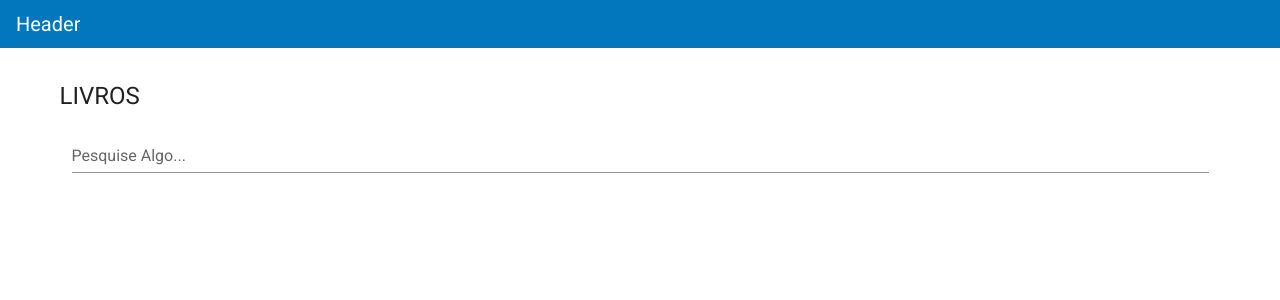
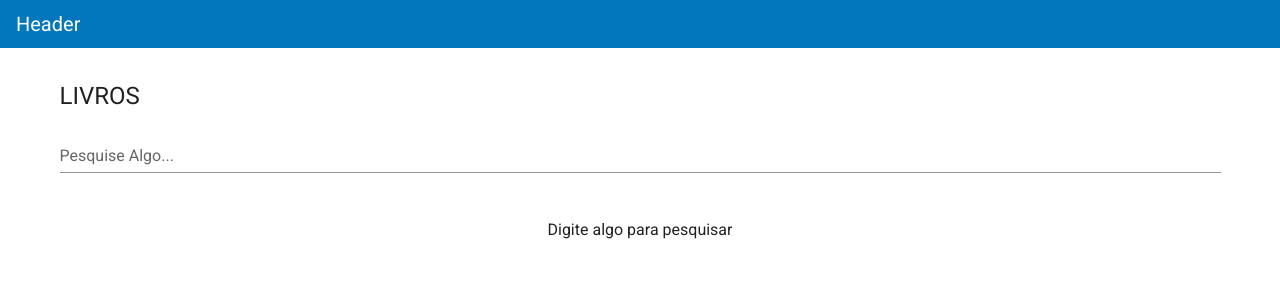
Before and after one commit to Beatriz-Sanchez/prateleira-digital, a Vue app: page /#/book in a window 1280 px wide. Shown: the top 300 px of the page. Built offline with nearby package versions, Linux system fonts and the light colour scheme.

Commit message:
added loading feedback in BookList component

```diff
--- a/src/components/book/BookList.vue
+++ b/src/components/book/BookList.vue
@@ -1,5 +1,5 @@
 <template>
-    <v-container>
+    <div>
         <v-row>
             <v-col
                 cols="12"
@@ -7,11 +7,24 @@
                 <v-text-field
                     v-model="textSearch"
                     label="Pesquise Algo..."
-                    @change="searchBooks"
+                    @input="searchBooks"
                 />
             </v-col>
         </v-row>
-        <v-row v-if="bookList.length > 0">
+        <v-row
+            v-if="!textSearch"
+            justify="center"
+        >
+            <v-col
+                cols="12"
+                md="4"
+                class="text-center"
+            >
+                <p>Digite algo para pesquisar</p>
+            </v-col>
+        </v-row>
+        <Loading :condition="searchOnGoing">
+            <v-row>
                 <v-col
                     v-for="(book, i) in bookList"
                     :key="i"
@@ -34,25 +47,37 @@
                     </v-card>
                 </v-col>
             </v-row>
-    </v-container>
+        </Loading>
+    </div>
 </template>
 
 <script>
     import axios from 'axios';
+    import Loading from '../loading/Loading.vue';
 
     export default {
         name: 'BookList',
+        components: {
+            Loading,
+        },
         data() {
             return {
                 bookList: [],
                 textSearch: '',
+                searchOnGoing: false,
             };
         },
         methods: {
             searchBooks() {
+                if (this.textSearch) {
+                    this.searchOnGoing = true;
                     axios.get(`https://www.googleapis.com/books/v1/volumes?q=${this.textSearch}`).then((response) => {
                         this.bookList = response.data.items;
+                        this.searchOnGoing = false;
                     });
+                } else {
+                    this.bookList = [];
+                }
             },
         },
     };
--- /dev/null
+++ b/src/components/loading/Loading.vue
@@ -0,0 +1,30 @@
+<template>
+    <div fluid>
+        <div
+            v-if="condition"
+            class="text-center mt-10"
+        >
+            <v-progress-circular
+                indeterminate
+                color="primary"
+            />
+        </div>
+        <div v-if="!condition">
+            <slot />
+        </div>
+    </div>
+</template>
+
+<script>
+    export default {
+        // eslint-disable-next-line vue/multi-word-component-names
+        name: 'Loading',
+        props: {
+            condition: { type: Boolean, required: true },
+        },
+    };
+</script>
+
+<style>
+
+</style>
--- a/src/components/login/LoginPage.vue
+++ b/src/components/login/LoginPage.vue
@@ -36,8 +36,8 @@
 
                 <v-btn
                     text
+                    color="secondary"
                     @click="loginAsGuest"
-                    color="secondary"
                 >
                     entrar como visitante
                 </v-btn>
```
Lines whose indentation alone changed are shown as unchanged.
